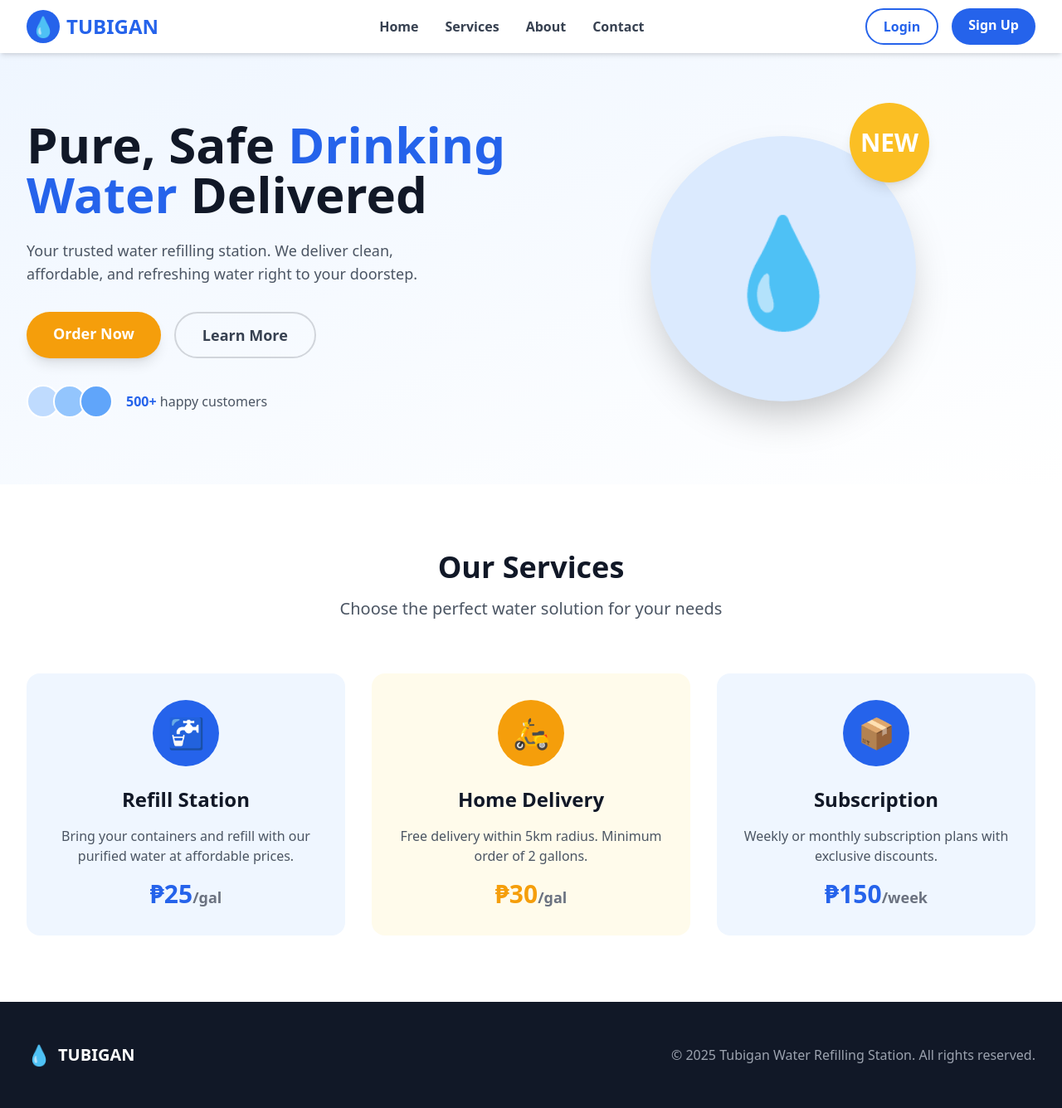
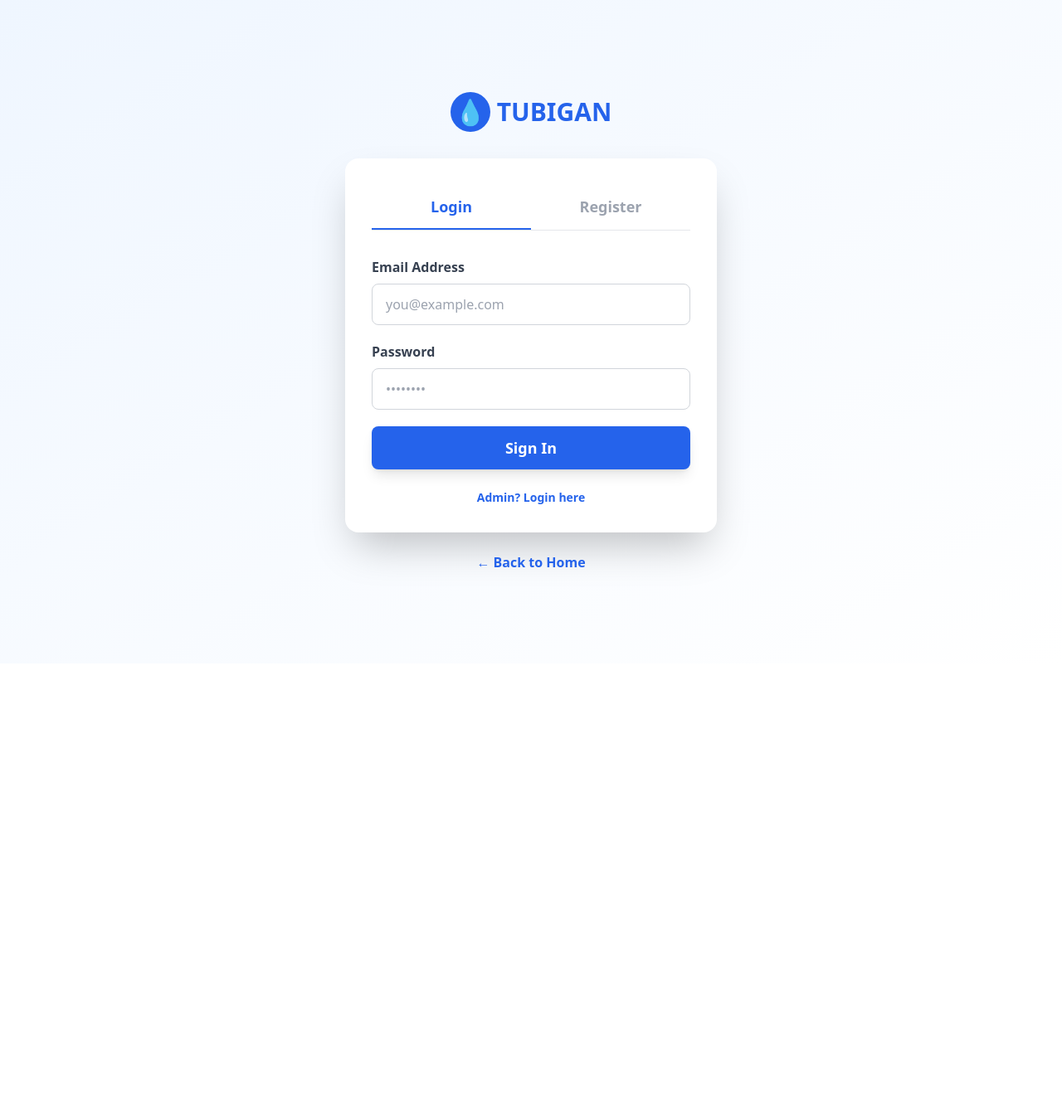
Before and after one commit to avah4721/water-refilling-station, a plain HTML site: page login.html in a window 1280 px wide. Shown: the whole page at 83% size. After the commit the page ends 800 px from the top, so only its background shows below. Drawn offline with nearby package versions, Linux system fonts and the light colour scheme.

Commit message:
added user log

```diff
--- a/login.html
+++ b/login.html
@@ -3,123 +3,70 @@
 <head>
   <meta charset="UTF-8">
   <meta name="viewport" content="width=device-width, initial-scale=1.0">
-  <title>Tubigan Water Refilling Station</title>
+  <title>Tubigan - Login / Register</title>
   <script src="https://cdn.tailwindcss.com"></script>
-  <link rel="preconnect" href="https://fonts.googleapis.com">
-  <link rel="preconnect" href="https://fonts.gstatic.com" crossorigin>
   <link href="https://fonts.googleapis.com/css2?family=Nunito:wght@400;600;700;800&display=swap" rel="stylesheet">
   <link rel="stylesheet" href="css/styles.css">
 </head>
-<body class="font-nunito bg-gray-50">
-  <!-- Navigation -->
-  <nav class="bg-white shadow-md sticky top-0 z-50">
-    <div class="max-w-7xl mx-auto px-4 sm:px-6 lg:px-8">
-      <div class="flex justify-between h-16 items-center">
-        <div class="flex items-center space-x-2">
-          <div class="w-10 h-10 bg-blue-600 rounded-full flex items-center justify-center">
-            <span class="text-white text-2xl">💧</span>
-          </div>
-          <span class="text-2xl font-extrabold text-blue-600">TUBIGAN</span>
+<body class="font-nunito bg-gradient-to-br from-blue-50 to-white min-h-screen flex items-center justify-center p-4">
+  <div class="w-full max-w-md">
+    <!-- Logo -->
+    <div class="text-center mb-8">
+      <div class="inline-flex items-center space-x-2">
+        <div class="w-12 h-12 bg-blue-600 rounded-full flex items-center justify-center">
+          <span class="text-white text-3xl">💧</span>
         </div>
-        <div class="hidden md:flex space-x-8">
-          <a href="#" class="text-gray-700 hover:text-blue-600 font-semibold transition">Home</a>
-          <a href="#services" class="text-gray-700 hover:text-blue-600 font-semibold transition">Services</a>
-          <a href="#about" class="text-gray-700 hover:text-blue-600 font-semibold transition">About</a>
-          <a href="#contact" class="text-gray-700 hover:text-blue-600 font-semibold transition">Contact</a>
-        </div>
-        <div class="flex space-x-4">
-          <a href="login.html" class="bg-white border-2 border-blue-600 text-blue-600 px-5 py-2 rounded-full font-bold hover:bg-blue-50 transition">Login</a>
-          <a href="login.html#register" class="bg-blue-600 text-white px-5 py-2 rounded-full font-bold hover:bg-blue-700 transition">Sign Up</a>
-        </div>
+        <span class="text-3xl font-extrabold text-blue-600">TUBIGAN</span>
       </div>
     </div>
-  </nav>
 
-  <!-- Hero Section -->
-  <section class="relative bg-gradient-to-br from-blue-50 to-white py-20">
-    <div class="max-w-7xl mx-auto px-4 sm:px-6 lg:px-8 flex flex-col md:flex-row items-center">
-      <div class="md:w-1/2 mb-10 md:mb-0">
-        <h1 class="text-5xl md:text-6xl font-extrabold text-gray-900 leading-tight">
-          Pure, Safe <span class="text-blue-600">Drinking Water</span> Delivered
-        </h1>
-        <p class="mt-6 text-lg text-gray-600 max-w-lg">
-          Your trusted water refilling station. We deliver clean, affordable, and refreshing water right to your doorstep.
-        </p>
-        <div class="mt-8 flex space-x-4">
-          <a href="login.html" class="bg-amber-500 text-white px-8 py-3 rounded-full font-bold text-lg hover:bg-amber-600 transition shadow-lg">Order Now</a>
-          <a href="#services" class="border-2 border-gray-300 text-gray-700 px-8 py-3 rounded-full font-bold text-lg hover:border-blue-600 hover:text-blue-600 transition">Learn More</a>
+    <!-- Tabs -->
+    <div class="bg-white rounded-2xl shadow-2xl p-8">
+      <div class="flex border-b border-gray-200 mb-8">
+        <button id="loginTab" class="w-1/2 py-3 text-center font-bold text-lg text-blue-600 border-b-2 border-blue-600 transition">Login</button>
+        <button id="registerTab" class="w-1/2 py-3 text-center font-bold text-lg text-gray-400 border-b-2 border-transparent hover:text-gray-600 transition">Register</button>
+      </div>
+
+      <!-- Login Form -->
+      <form id="loginForm" class="space-y-5">
+        <div>
+          <label class="block text-gray-700 font-semibold mb-2">Email Address</label>
+          <input type="email" placeholder="you@example.com" class="w-full px-4 py-3 border border-gray-300 rounded-lg focus:outline-none focus:ring-2 focus:ring-blue-500 focus:border-transparent">
         </div>
-        <div class="mt-8 flex items-center space-x-4">
-          <div class="flex -space-x-2">
-            <div class="w-10 h-10 rounded-full bg-blue-200 border-2 border-white"></div>
-            <div class="w-10 h-10 rounded-full bg-blue-300 border-2 border-white"></div>
-            <div class="w-10 h-10 rounded-full bg-blue-400 border-2 border-white"></div>
-          </div>
-          <p class="text-gray-600"><span class="font-bold text-blue-600">500+</span> happy customers</p>
+        <div>
+          <label class="block text-gray-700 font-semibold mb-2">Password</label>
+          <input type="password" placeholder="••••••••" class="w-full px-4 py-3 border border-gray-300 rounded-lg focus:outline-none focus:ring-2 focus:ring-blue-500 focus:border-transparent">
         </div>
-      </div>
-      <div class="md:w-1/2 flex justify-center">
-        <div class="relative">
-          <div class="w-80 h-80 bg-blue-100 rounded-full flex items-center justify-center shadow-2xl">
-            <span class="text-9xl">💧</span>
-          </div>
-          <div class="absolute -top-4 -right-4 w-24 h-24 bg-amber-400 rounded-full flex items-center justify-center shadow-lg animate-bounce">
-            <span class="text-3xl font-bold text-white">NEW</span>
-          </div>
+        <button type="submit" class="w-full bg-blue-600 text-white py-3 rounded-lg font-bold text-lg hover:bg-blue-700 transition shadow-lg">Sign In</button>
+      </form>
+
+      <!-- Register Form (Hidden by default) -->
+      <form id="registerForm" class="space-y-5 hidden">
+        <div>
+          <label class="block text-gray-700 font-semibold mb-2">Full Name</label>
+          <input type="text" placeholder="Juan Dela Cruz" class="w-full px-4 py-3 border border-gray-300 rounded-lg focus:outline-none focus:ring-2 focus:ring-blue-500 focus:border-transparent">
         </div>
-      </div>
+        <div>
+          <label class="block text-gray-700 font-semibold mb-2">Email Address</label>
+          <input type="email" placeholder="you@example.com" class="w-full px-4 py-3 border border-gray-300 rounded-lg focus:outline-none focus:ring-2 focus:ring-blue-500 focus:border-transparent">
+        </div>
+        <div>
+          <label class="block text-gray-700 font-semibold mb-2">Password</label>
+          <input type="password" placeholder="••••••••" class="w-full px-4 py-3 border border-gray-300 rounded-lg focus:outline-none focus:ring-2 focus:ring-blue-500 focus:border-transparent">
+        </div>
+        <button type="submit" class="w-full bg-amber-500 text-white py-3 rounded-lg font-bold text-lg hover:bg-amber-600 transition shadow-lg">Create Account</button>
+      </form>
+
+      <p class="text-center text-gray-500 mt-6 text-sm">
+        <a href="admin-login.html" class="text-blue-600 hover:underline font-semibold">Admin? Login here</a>
+      </p>
     </div>
-  </section>
 
-  <!-- Services Section -->
-  <section id="services" class="py-20 bg-white">
-    <div class="max-w-7xl mx-auto px-4 sm:px-6 lg:px-8">
-      <div class="text-center mb-16">
-        <h2 class="text-4xl font-extrabold text-gray-900">Our Services</h2>
-        <p class="mt-4 text-xl text-gray-600">Choose the perfect water solution for your needs</p>
-      </div>
-      <div class="grid grid-cols-1 md:grid-cols-3 gap-8">
-        <div class="bg-blue-50 rounded-2xl p-8 text-center hover:shadow-xl transition transform hover:-translate-y-2">
-          <div class="w-20 h-20 bg-blue-600 rounded-full flex items-center justify-center mx-auto mb-6">
-            <span class="text-4xl">🚰</span>
-          </div>
-          <h3 class="text-2xl font-bold text-gray-900 mb-4">Refill Station</h3>
-          <p class="text-gray-600">Bring your containers and refill with our purified water at affordable prices.</p>
-          <p class="mt-4 text-3xl font-extrabold text-blue-600">₱25<span class="text-lg text-gray-500">/gal</span></p>
-        </div>
-        <div class="bg-amber-50 rounded-2xl p-8 text-center hover:shadow-xl transition transform hover:-translate-y-2">
-          <div class="w-20 h-20 bg-amber-500 rounded-full flex items-center justify-center mx-auto mb-6">
-            <span class="text-4xl">🛵</span>
-          </div>
-          <h3 class="text-2xl font-bold text-gray-900 mb-4">Home Delivery</h3>
-          <p class="text-gray-600">Free delivery within 5km radius. Minimum order of 2 gallons.</p>
-          <p class="mt-4 text-3xl font-extrabold text-amber-500">₱30<span class="text-lg text-gray-500">/gal</span></p>
-        </div>
-        <div class="bg-blue-50 rounded-2xl p-8 text-center hover:shadow-xl transition transform hover:-translate-y-2">
-          <div class="w-20 h-20 bg-blue-600 rounded-full flex items-center justify-center mx-auto mb-6">
-            <span class="text-4xl">📦</span>
-          </div>
-          <h3 class="text-2xl font-bold text-gray-900 mb-4">Subscription</h3>
-          <p class="text-gray-600">Weekly or monthly subscription plans with exclusive discounts.</p>
-          <p class="mt-4 text-3xl font-extrabold text-blue-600">₱150<span class="text-lg text-gray-500">/week</span></p>
-        </div>
-      </div>
-    </div>
-  </section>
+    <p class="text-center mt-6">
+      <a href="index.html" class="text-blue-600 hover:underline font-semibold">← Back to Home</a>
+    </p>
+  </div>
 
-  <!-- Footer -->
-  <footer class="bg-gray-900 text-white py-12">
-    <div class="max-w-7xl mx-auto px-4 sm:px-6 lg:px-8">
-      <div class="flex flex-col md:flex-row justify-between items-center">
-        <div class="flex items-center space-x-2 mb-4 md:mb-0">
-          <span class="text-2xl">💧</span>
-          <span class="text-xl font-bold">TUBIGAN</span>
-        </div>
-        <p class="text-gray-400">© 2025 Tubigan Water Refilling Station. All rights reserved.</p>
-      </div>
-    </div>
-  </footer>
-
-  <script src="js/main.js"></script>
+  <script src="js/auth.js"></script>
 </body>
 </html>
```
